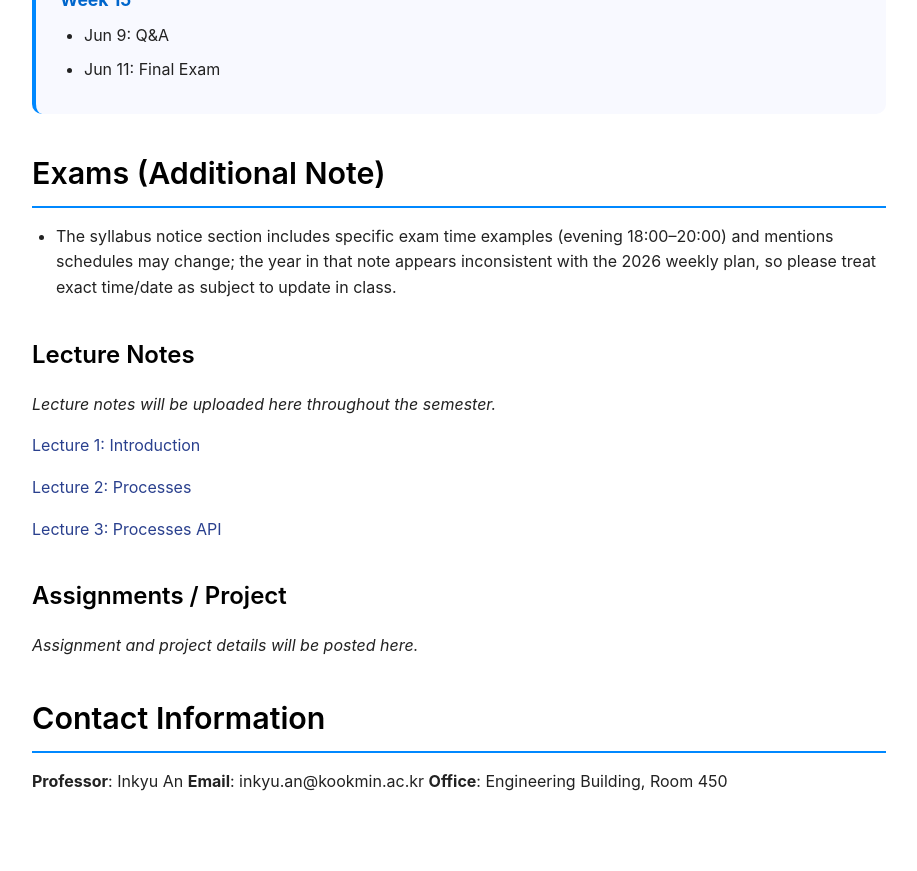
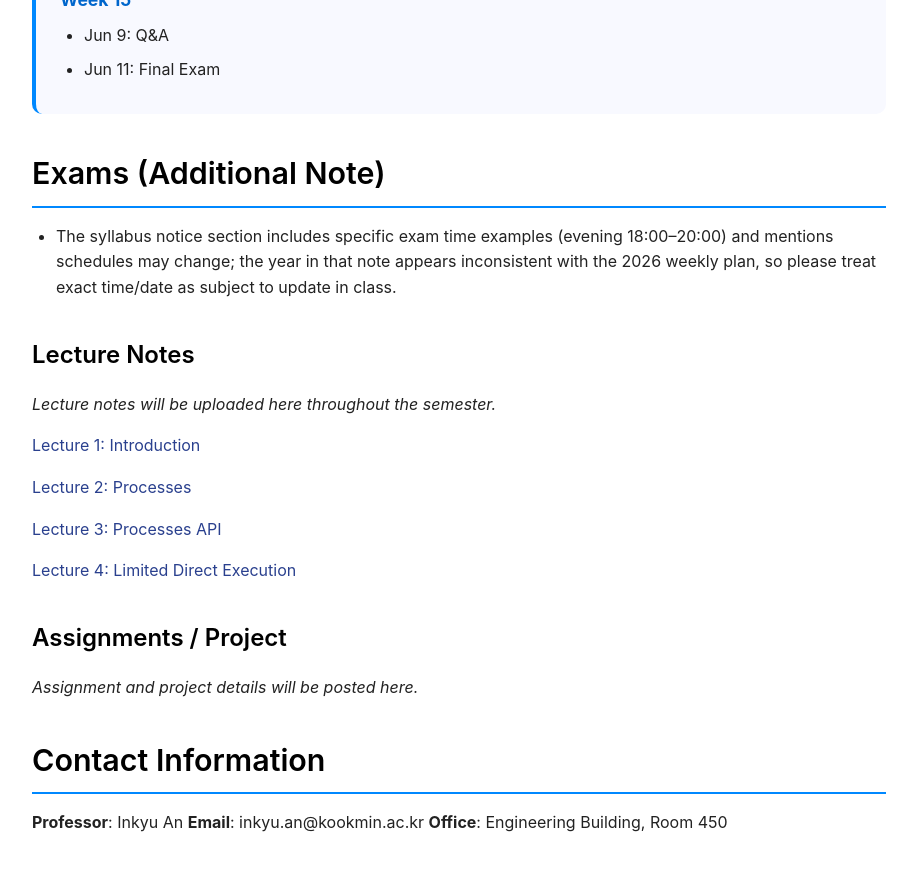
Before and after one commit to mairlab-KM/mairlab-KM.github.io, a Jekyll site: the page built from courses/operating-systems-2026spring.md, in a window 1280 px wide and 900 px high, scrolled down 3781 px. Shown: the top 871 px of the window, without its empty margins (181-1098 px from the left). Built offline with Jekyll 4.4.1, drawn with Linux system fonts in a browser that asks for light colours.

Commit message:
Update Lecture 4 of OS

```diff
--- a/courses/operating-systems-2026spring.md
+++ b/courses/operating-systems-2026spring.md
@@ -174,6 +174,8 @@ By the end of this course, students will be able to:
 
 [Lecture 3: Processes API](/assets/courses/operating-systems-2026spring/lectures/3_ProcessAPI.pdf)
 
+[Lecture 4: Limited Direct Execution](/assets/courses/operating-systems-2026spring/lectures/4_LimitedDirectExecution.pdf)
+
 ### Assignments / Project
 *Assignment and project details will be posted here.*
 
```
Also changed, not shown: 1 other file.
